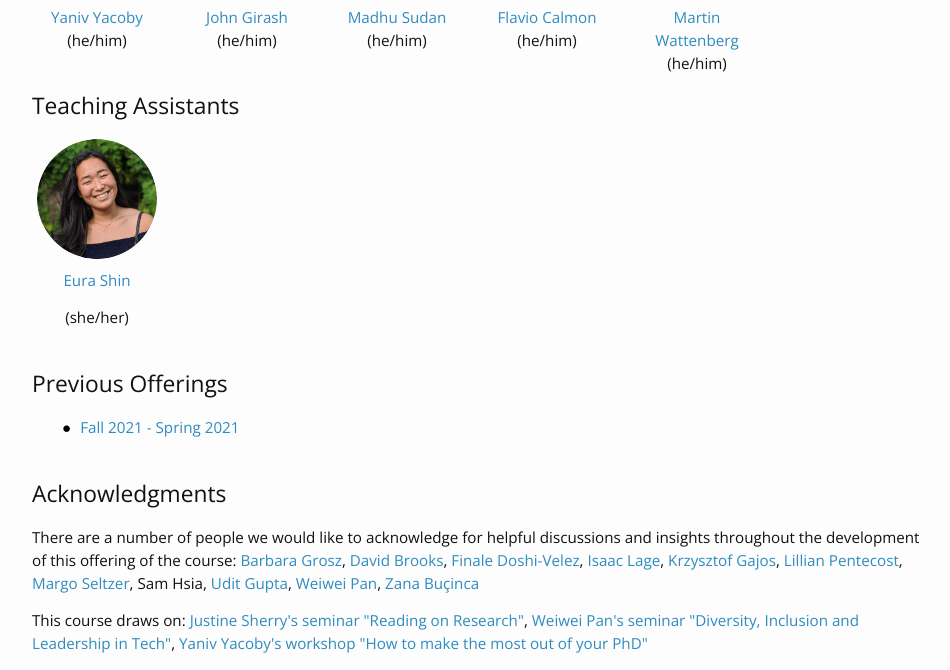
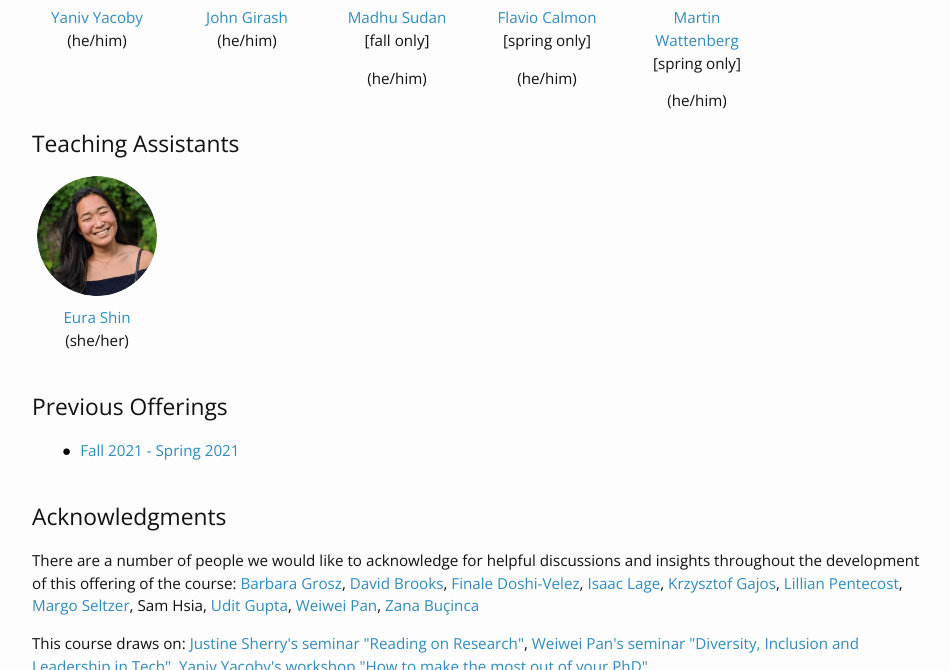
Before and after one commit to yanivyacoby/harvard-cs290, a Jekyll site: the page built from index.md, in a window 1280 px wide and 900 px high, scrolled down 1804 px, cut to the strip 230-900 px from the top of the window. Shown: the whole strip, without its empty margins (163-1113 px from the left). Built offline with Jekyll 4.4.1, drawn with Linux system fonts in a browser that asks for light colours; nearby versions of some CDN libraries.

Commit message:
Update home.html

```diff
--- a/_layouts/home.html
+++ b/_layouts/home.html
@@ -33,10 +33,10 @@ layout: default
                     <p style="margin-bottom: 0px;"><a href="{{ ins.webpage }}" target="_blank">{{ins.name}}</a></p>
                     {% else %}
                     <p style="margin-bottom: 0px;">{{ins.name}}</p>
+                    {% endif %}
+                    {% if ins.term %}
                     <p>
-                        {% if ins.term %}
                         [{{ ins.term }} only]
-                        {% endif %}
                     </p>
                     {% endif %}
                     {% if ins.pronouns %}
@@ -58,11 +58,11 @@ layout: default
                     {% else %}
                     <p style="margin-bottom: 0px;">{{ta.name}}</p>
                     {% endif %}
+                    {% if ta.term %}
                     <p>
-                        {% if ta.term %}
                         [{{ ta.term }}]
-                        {% endif %}
                     </p>
+                    {% endif %}
                     {% if ta.pronouns %}
                     <p>({{ta.pronouns}})</p>
                     {% endif %}
```
